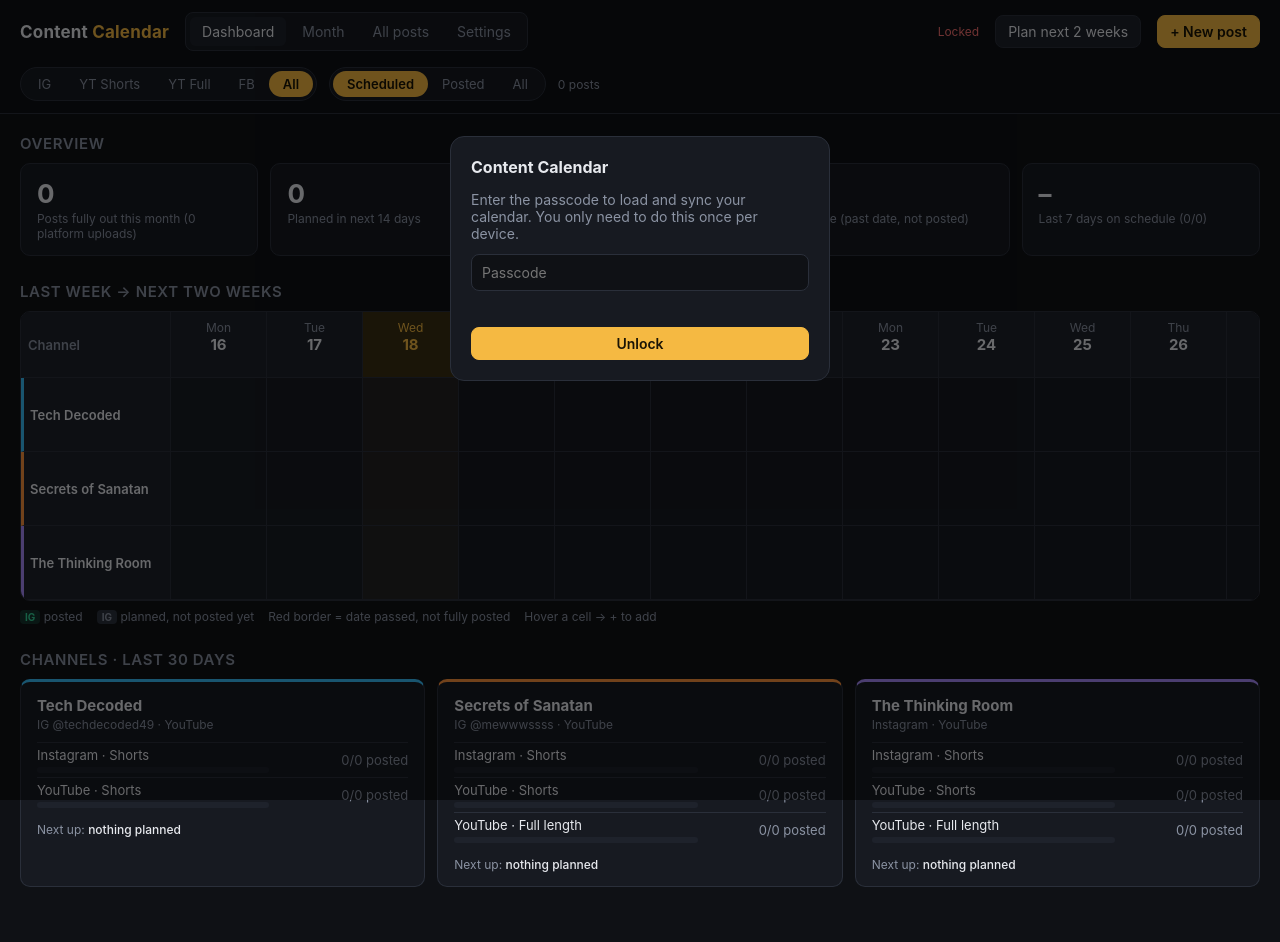
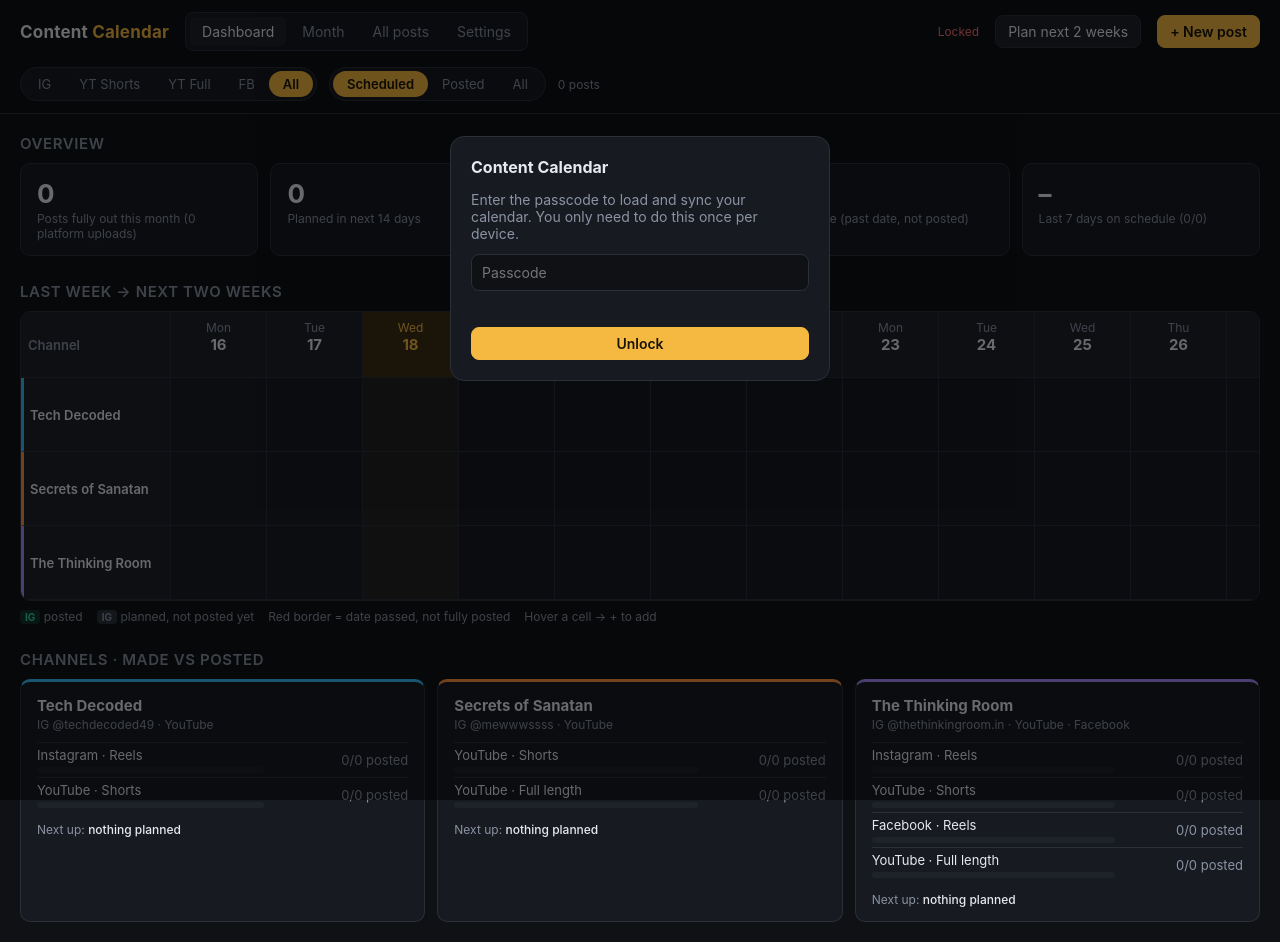
Before and after one commit to fiercearyan/ContentCalendar, a plain HTML site: page index.html in a window 1280 px wide. Before the commit the page ends 907 px from the top, so only its background shows below. Drawn offline with Linux system fonts and the light colour scheme.

Commit message:
Channel cards: made vs posted per platform (all time), Reels labels, TTR cross-posts to FB by default
Co-Authored-By: Claude Opus 5.5 <noreply@anthropic.com>
Claude-Session: https://claude.ai/code/session_01LY82SDuAYg53HwaBYskKPy

```diff
--- a/index.html
+++ b/index.html
@@ -66,6 +66,7 @@
   .ccard table { width: 100%; border-collapse: collapse; font-size: 13px; }
   .ccard td { padding: 4px 0; border-top: 1px solid var(--line); }
   .ccard td.r { text-align: right; color: var(--muted); }
+  .ccard .left { font-size: 11px; color: var(--warn); }
   .ccard .next { margin-top: 10px; font-size: 12px; color: var(--muted); }
   .ccard .next b { color: var(--text); font-weight: 500; }
   .bar { height: 6px; background: var(--panel-2); border-radius: 4px; overflow: hidden; margin-top: 4px; }
@@ -218,7 +219,7 @@
       <span>Hover a cell → + to add</span>
     </div>
 
-    <h2>Channels · last 30 days</h2>
+    <h2>Channels · made vs posted</h2>
     <div class="channels" id="channelCards"></div>
   </section>
 
@@ -317,20 +318,21 @@
   const DEFAULT_CHANNELS = [
     {
       id: 'td', name: 'Tech Decoded', color: '#38bdf8', handles: 'IG @techdecoded49 · YouTube',
-      formats: { short: { platforms: ['ig', 'yt'], days: [] } },
+      formats: { short: { platforms: ['ig', 'yt'], days: [] } }, m1: true,
     },
     {
       id: 'sos', name: 'Secrets of Sanatan', color: '#fb923c', handles: 'IG @mewwwssss · YouTube',
-      formats: { short: { platforms: ['ig', 'yt'], days: [] }, long: { platforms: ['yt'], days: [] } },
+      formats: { short: { platforms: ['yt'], days: [] }, long: { platforms: ['yt'], days: [] } }, m1: true,
     },
     {
-      id: 'ttr', name: 'The Thinking Room', color: '#a78bfa', handles: 'Instagram · YouTube',
-      formats: { short: { platforms: ['ig', 'yt'], days: [] }, long: { platforms: ['yt'], days: [] } },
+      id: 'ttr', name: 'The Thinking Room', color: '#a78bfa', handles: 'IG @thethinkingroom.in · YouTube · Facebook',
+      formats: { short: { platforms: ['ig', 'yt', 'fb'], days: [] }, long: { platforms: ['yt'], days: [] } }, m1: true,
     },
   ];
 
   // ---------- state ----------
   let state = load();
+  try { localStorage.setItem(KEY, JSON.stringify(state)); } catch (e) {} // keep any one-time settings update
   let editingId = null;
   let draft = null;
   let monthCursor = firstOfMonth(new Date());
@@ -348,6 +350,25 @@
   function fixState(s) {
     if (!Array.isArray(s.channels) || !s.channels.length) s.channels = structuredClone(DEFAULT_CHANNELS);
     s.deleted = s.deleted || {};
+    const now = Date.now();
+    s.channels.forEach(c => {
+      if (c.m1) return;
+      if (c.id === 'ttr') {
+        // The Thinking Room cross-posts every reel to IG, YouTube and Facebook: make FB a default and plan all three on every reel
+        const sf = c.formats.short; if (sf && !sf.platforms.includes('fb')) sf.platforms.push('fb');
+        if (c.handles === 'Instagram · YouTube') c.handles = 'IG @thethinkingroom.in · YouTube · Facebook';
+        (s.items || []).forEach(i => {
+          if (i.channel !== 'ttr' || i.format !== 'short') return;
+          sf.platforms.forEach(p => { if (i.platforms[p] && !i.platforms[p].planned) { i.platforms[p].planned = true; i.updatedAt = now; } });
+        });
+      }
+      if (c.id === 'sos') {
+        // @mewwwssss posts its own meme reels, so a new Sanatan short defaults to YouTube only
+        const sf = c.formats.short;
+        if (sf) { sf.platforms = sf.platforms.filter(p => p !== 'ig'); if (!sf.platforms.length) sf.platforms = ['yt']; }
+      }
+      c.m1 = true; s.channelsAt = now;
+    });
     s.channelsAt = s.channelsAt || 0;
     s.items.forEach(i => { i.updatedAt = i.updatedAt || 1; });
     return s;
@@ -512,6 +533,14 @@
     $('#fcount').textContent = `${n} post${n === 1 ? '' : 's'}`;
   }
 
+  const OUTLET = {
+    ig: { short: 'Instagram · Reels', long: 'Instagram · Videos' },
+    yt: { short: 'YouTube · Shorts', long: 'YouTube · Full length' },
+    fb: { short: 'Facebook · Reels', long: 'Facebook · Videos' },
+  };
+  // a video counts as "made" once it's Ready, or once it's up anywhere
+  const isMade = it => it.stage === 'Ready' || it.stage === 'Posted' || Object.values(it.platforms).some(v => v.posted);
+
   // ---------- rendering ----------
   const $ = s => document.querySelector(s);
   const esc = s => String(s ?? '').replace(/[&<>"']/g, ch => ({ '&': '&amp;', '<': '&lt;', '>': '&gt;', '"': '&quot;', "'": '&#39;' }[ch]));
@@ -577,21 +606,24 @@
 
   function renderChannelCards() {
     const t = todayStr();
-    const from = ymd(addDays(new Date(), -29));
     $('#channelCards').innerHTML = state.channels.map(c => {
       const mine = state.items.filter(i => i.channel === c.id);
-      const recent = mine.filter(i => i.date >= from && i.date <= t);
+      const made = mine.filter(isMade);
       const rows = [];
       Object.keys(c.formats).forEach(f => {
         Object.keys(PLATFORMS).forEach(p => {
-          const pl = recent.filter(i => i.format === f && i.platforms[p]?.planned);
+          // every video made for this format that should go to platform p, vs. how many are up there
+          const pl = made.filter(i => i.format === f && i.platforms[p]?.planned);
           if (!pl.length && !c.formats[f].platforms.includes(p)) return;
           const done = pl.filter(i => i.platforms[p].posted).length;
           const pct = pl.length ? Math.round(done / pl.length * 100) : 0;
-          rows.push(`<tr><td>${PLATFORMS[p].label} · ${f === 'long' ? 'Full length' : 'Shorts'}
-            <div class="bar"><i style="width:${pct}%"></i></div></td><td class="r">${done}/${pl.length} posted</td></tr>`);
+          const left = pl.length - done;
+          rows.push(`<tr><td>${OUTLET[p][f]}
+            <div class="bar"><i style="width:${pct}%"></i></div></td><td class="r">${done}/${pl.length} posted${left ? `<br><span class="left">${left} to go</span>` : ''}</td></tr>`);
         });
       });
+      const inProd = mine.filter(i => !isMade(i)).length;
+      if (inProd) rows.push(`<tr><td colspan="2" class="r" style="text-align:left">${inProd} more in production (idea → editing)</td></tr>`);
       const next = sortItems(mine.filter(i => i.date >= t && status(i) !== 'posted'))[0];
       return `<div class="ccard" style="--c:${c.color}">
         <h3>${esc(c.name)}</h3><div class="handles">${esc(c.handles || '')}</div>
```
Also changed, not shown: cards.png (added), f1.png (added), f2.png (added).
